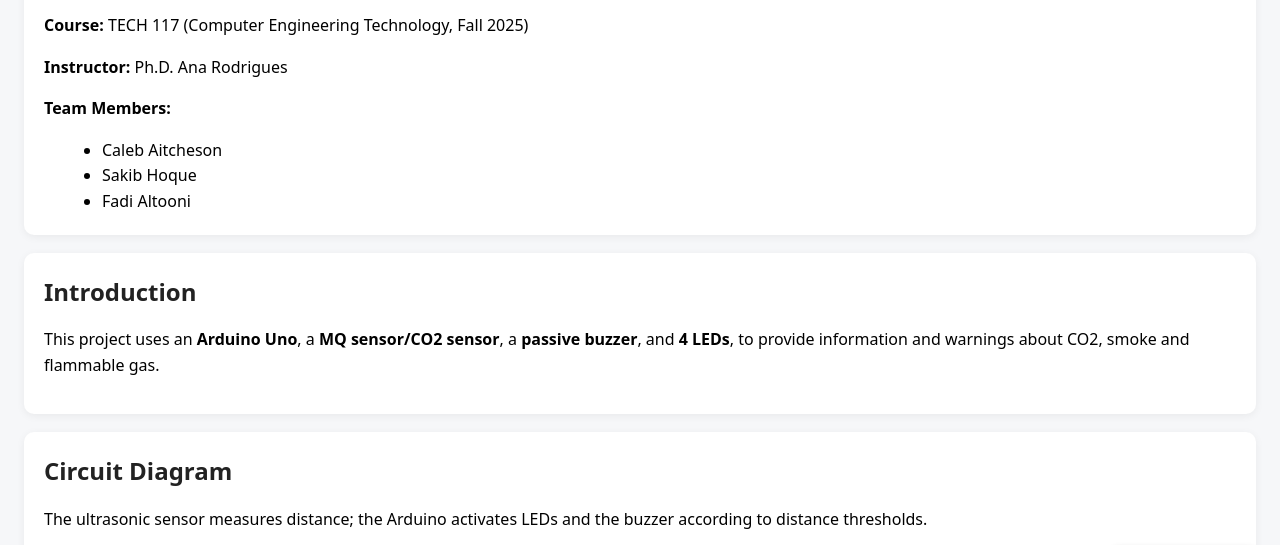
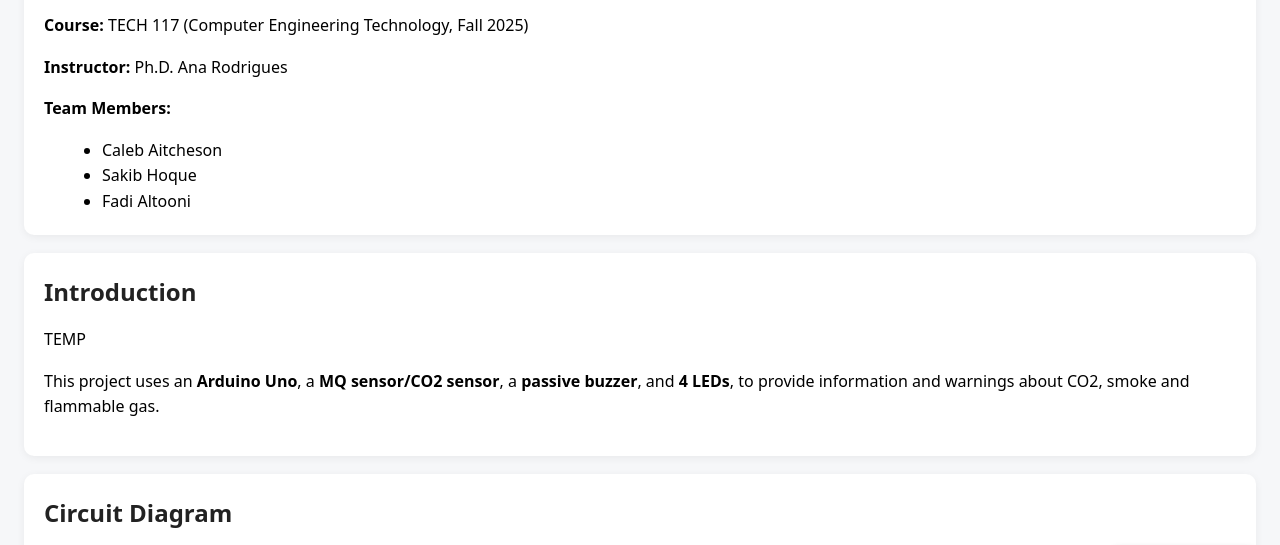
Before and after one commit to ecaleb1/AirQualityAlert, a plain HTML site: page index.html in a window 1280 px wide. Shown: the part 194-739 px from the top of the page. Drawn offline with nearby package versions, Linux system fonts and the light colour scheme.

Commit message:
Test Commit

```diff
--- a/index.html
+++ b/index.html
@@ -65,6 +65,9 @@
 
   <section id="introduction">
     <h2>Introduction</h2>
+    <p>
+      TEMP
+    </p>
     <p>
       This project uses an <strong>Arduino Uno</strong>, a <strong>MQ sensor/CO2 sensor</strong>, a
       <strong>passive buzzer</strong>, and <strong>4 LEDs</strong>, to provide information and warnings about
```
